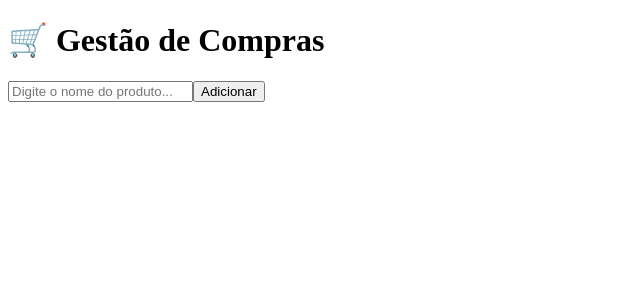
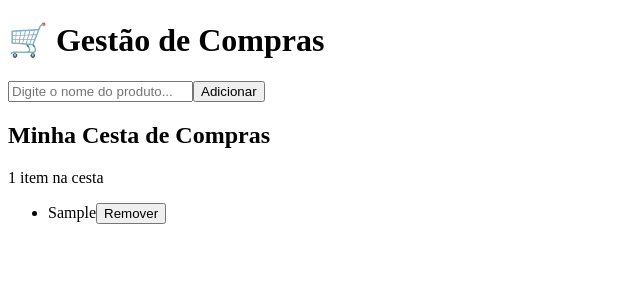
Before and after one commit to LuizMottaX/AV2-FRAMEWORKS, a Vue app in the folder av2-luiz-mota-frameworks/: page / in a window 1280 px wide. Both pictures are taken after typing "Sample" into the empty fields and a click on the button "Adicionar". Shown: the top 300 px of the page, without its empty margins (0-640 px from the left). Built offline with nearby package versions, Linux system fonts and the light colour scheme.

Commit message:
adicionando listagem com v-for, remocao individual e contador de itens

```diff
--- a/av2-luiz-mota-frameworks/src/App.vue
+++ b/av2-luiz-mota-frameworks/src/App.vue
@@ -9,6 +9,10 @@ function adicionarProduto() {
   if (!nome) return
   produtos.value.push({ id: Date.now(), nome })
   novoProduto.value = ''
+}
+
+function removerProduto(id) {
+  produtos.value = produtos.value.filter(p => p.id !== id)
 }
 </script>
 
@@ -24,6 +28,21 @@ function adicionarProduto() {
       />
       <button @click="adicionarProduto">Adicionar</button>
     </div>
+
+    <div v-if="produtos.length > 0" class="lista-area">
+      <h2>Minha Cesta de Compras</h2>
+      <p class="contador">{{ produtos.length }} {{ produtos.length === 1 ? 'item' : 'itens' }} na cesta</p>
+      <ul>
+        <li v-for="produto in produtos" :key="produto.id">
+          <span>{{ produto.nome }}</span>
+          <button class="btn-remover" @click="removerProduto(produto.id)">Remover</button>
+        </li>
+      </ul>
+    </div>
+
+    <div v-else class="vazio">
+      <p>Sua cesta está vazia! Adicione produtos para começar.</p>
+    </div>
   </div>
 </template>
 
```
